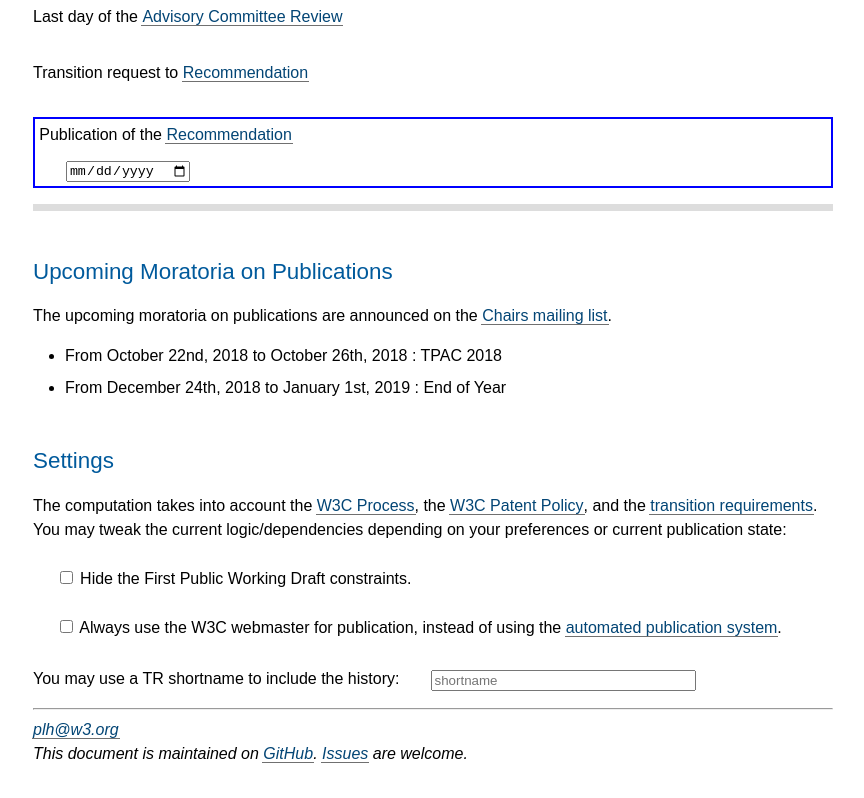
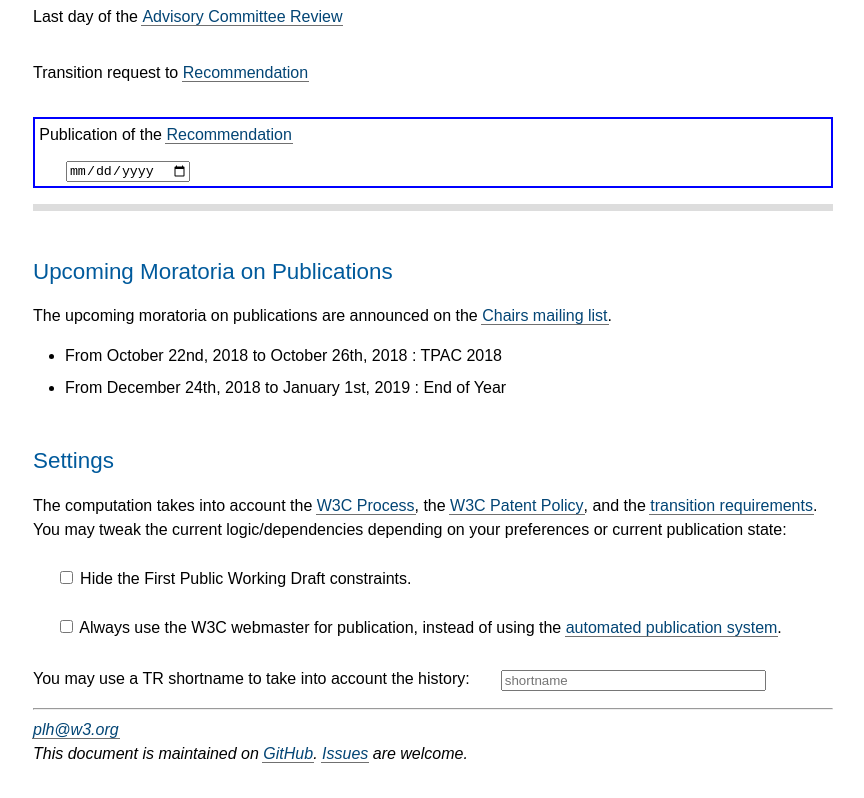
Before and after one commit to w3c/spec-releases, a plain HTML site: page milestones/index.html in a window 1280 px wide. Shown: the part 1087-1885 px from the top of the page, without its empty margins (220-1084 px from the left). Drawn offline with Linux system fonts and the light colour scheme.

Commit message:
Minor description tweak

```diff
--- a/milestones/index.html
+++ b/milestones/index.html
@@ -169,7 +169,7 @@ rec
   </p>
 
   <p>
-    You may use a TR <label id="shortnameLabel">shortname</label> to include the history: <input type=text aria-labelledby="shortnameLabel" placeholder="shortname" id="shortname" size="30" minlength="3" maxlength="40" pattern="[-a-zA-Z0-9]{3,40}"> <span id='stext'></span>
+    You may use a TR <label id="shortnameLabel">shortname</label> to take into account the history: <input type=text aria-labelledby="shortnameLabel" placeholder="shortname" id="shortname" size="30" minlength="3" maxlength="40" pattern="[-a-zA-Z0-9]{3,40}"> <span id='stext'></span>
   </p>
 
   <script src='logic.js'>
```
